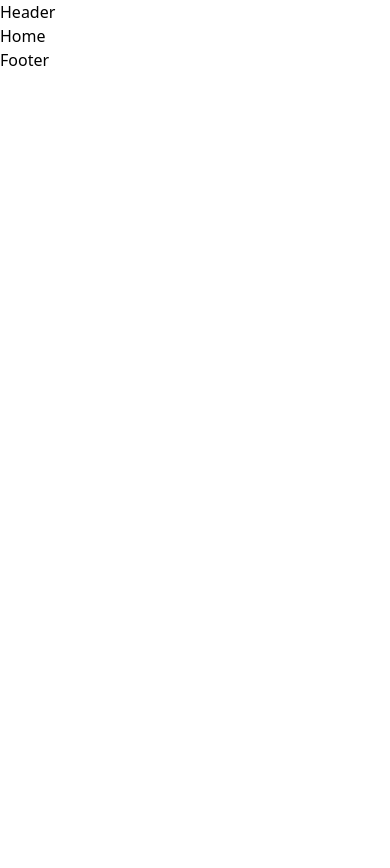
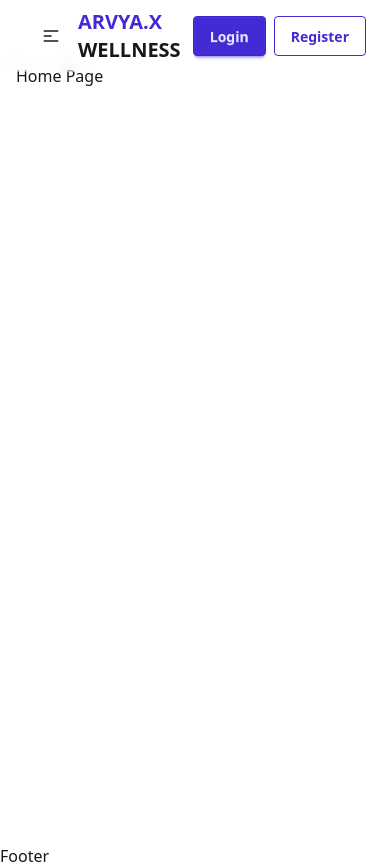
Before and after one commit to md-zeon/Arvyax-Wellness-Platform, a React (Vite) app in the folder frontend/: page / in a window 390 px wide. Before the commit the page ends 844 px from the top, so only its background shows below. Built offline with nearby package versions, Linux system fonts and the light colour scheme.

Commit message:
Added Navbar

```diff
--- a/frontend/package.json
+++ b/frontend/package.json
@@ -22,6 +22,7 @@
     "@types/react": "^19.1.9",
     "@types/react-dom": "^19.1.7",
     "@vitejs/plugin-react": "^4.7.0",
+    "daisyui": "^5.0.50",
     "eslint": "^9.32.0",
     "eslint-plugin-react-hooks": "^5.2.0",
     "eslint-plugin-react-refresh": "^0.4.20",
--- /dev/null
+++ b/frontend/src/components/shared/Container.jsx
@@ -0,0 +1,5 @@
+const Container = ({ children }) => {
+	return <div className='max-w-[1440px] mx-auto px-4'>{children}</div>;
+};
+
+export default Container;
--- /dev/null
+++ b/frontend/src/components/shared/Navbar.jsx
@@ -0,0 +1,78 @@
+import { Link, NavLink } from "react-router";
+
+const Navbar = () => {
+	const navItems = (
+		<>
+			<li>
+				<NavLink to='/'>Home</NavLink>
+			</li>
+			<li>
+				<NavLink to='/about'>About</NavLink>
+			</li>
+			<li>
+				<NavLink to='/contact'>Contact</NavLink>
+			</li>
+		</>
+	);
+	return (
+		<nav className='navbar'>
+			<div className='navbar-start'>
+				{/* Dropdown Start */}
+				<div className='dropdown'>
+					<div
+						tabIndex={0}
+						role='button'
+						className='btn btn-ghost lg:hidden'
+					>
+						<svg
+							xmlns='http://www.w3.org/2000/svg'
+							className='h-5 w-5'
+							fill='none'
+							viewBox='0 0 24 24'
+							stroke='currentColor'
+						>
+							{" "}
+							<path
+								strokeLinecap='round'
+								strokeLinejoin='round'
+								strokeWidth='2'
+								d='M4 6h16M4 12h8m-8 6h16'
+							/>{" "}
+						</svg>
+					</div>
+					<ul
+						tabIndex={0}
+						className='menu menu-sm dropdown-content bg-base-100 rounded-box z-1 mt-3 w-52 p-2 shadow'
+					>
+						{navItems}
+					</ul>
+				</div>
+				<Link
+					to='/'
+					className='text-xl uppercase font-bold'
+				>
+					<span className="text-primary">Arvya.x</span> Wellness
+				</Link>
+			</div>
+			<div className='navbar-center hidden lg:flex'>
+				<ul className='menu menu-horizontal px-1'>{navItems}</ul>
+			</div>
+			<div className='navbar-end gap-2'>
+				<Link
+					to='/login'
+					className='btn btn-primary'
+				>
+					Login
+				</Link>
+				<Link
+					to='/register'
+					className='btn btn-outline btn-primary'
+				>
+					Register
+				</Link>
+			</div>
+		</nav>
+	);
+};
+
+export default Navbar;
--- a/frontend/src/index.css
+++ b/frontend/src/index.css
@@ -1 +1,4 @@
 @import "tailwindcss";
+@plugin "daisyui" {
+	themes: light --default, emerald --prefersdark;
+}
--- a/frontend/src/layouts/RootLayout/RootLayout.jsx
+++ b/frontend/src/layouts/RootLayout/RootLayout.jsx
@@ -1,11 +1,19 @@
 import { Outlet } from "react-router";
+import Navbar from "../../components/shared/Navbar";
+import Container from "../../components/shared/Container";
 
 const RootLayout = () => {
 	return (
 		<>
-            <header>Header</header>
-            <main>
+			<header className='backdrop-blur-sm bg-transparent fixed top-0 left-0 right-0'>
+				<Container>
+					<Navbar />
+				</Container>
+			</header>
+			<main className="min-h-screen pt-16">
+				<Container>
 					<Outlet />
+				</Container>
 			</main>
 			<footer>Footer</footer>
 		</>
--- a/frontend/src/pages/Home/Home.jsx
+++ b/frontend/src/pages/Home/Home.jsx
@@ -1,7 +1,7 @@
 const Home = () => {
     return (
         <div>
-            Home
+            Home Page
         </div>
     );
 };
```
Also changed, not shown: 1 other file (tests, documents, lock files or other folders). Lines whose indentation alone changed are shown as unchanged.
